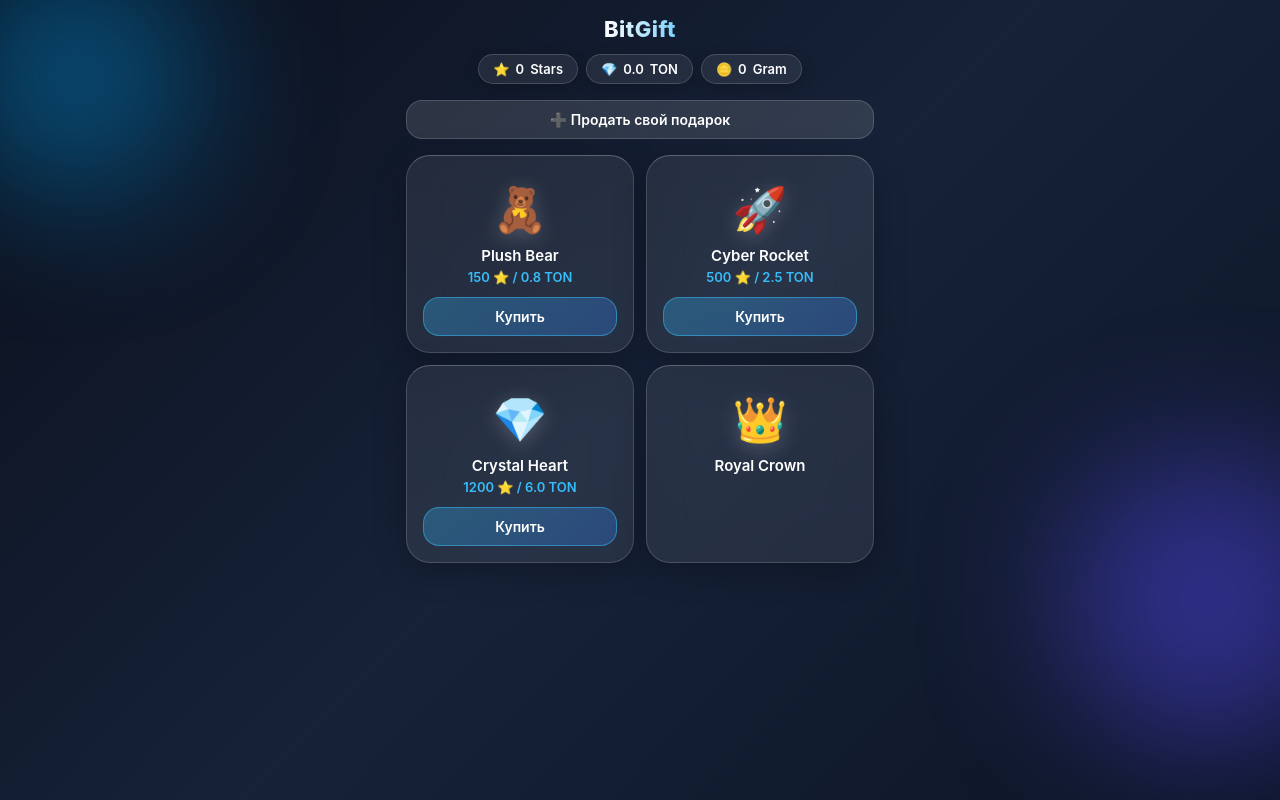
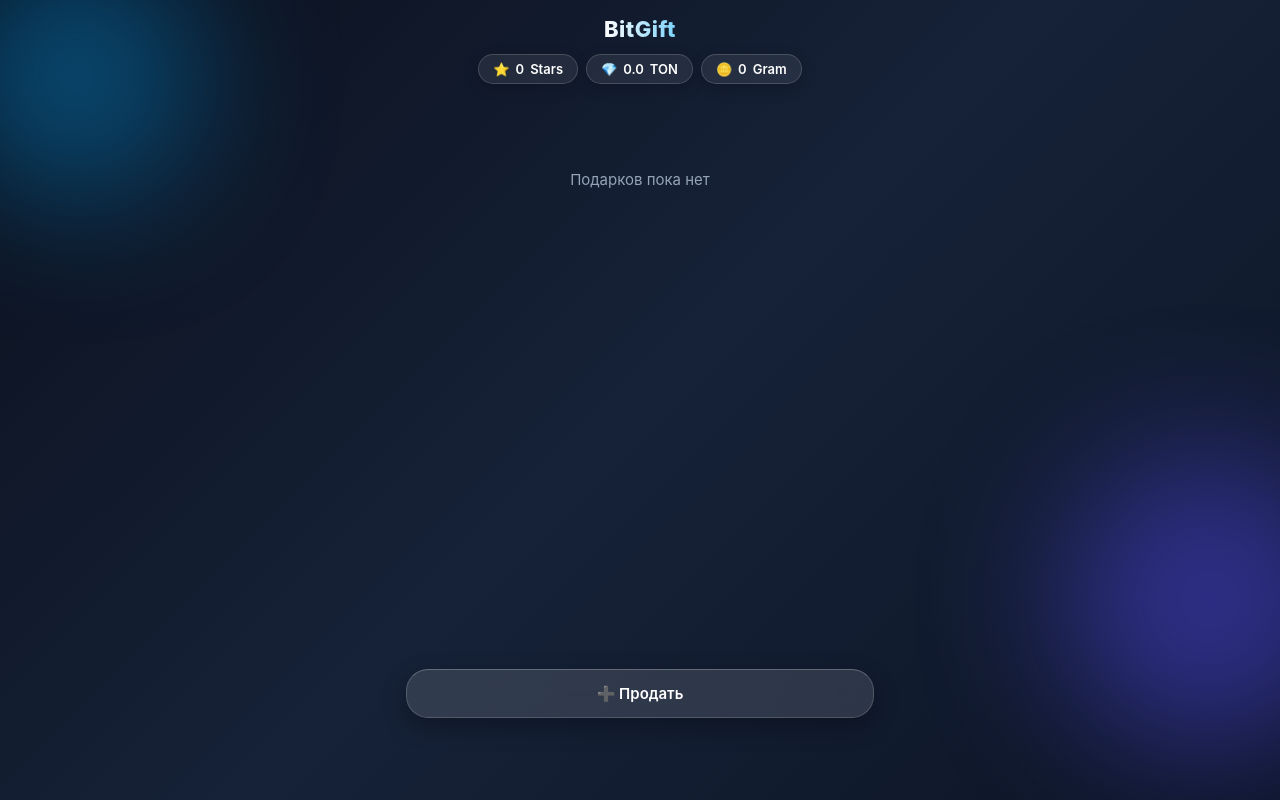
Before and after one commit to blizeroff/BitGift, a plain HTML site: page index.html in a window 1280 px wide. Drawn offline with Linux system fonts and the light colour scheme.

Commit message:
Update index.html

```diff
--- a/index.html
+++ b/index.html
@@ -4,7 +4,6 @@
     <meta charset="UTF-8">
     <meta name="viewport" content="width=device-width, initial-scale=1.0, maximum-scale=1.0, user-scalable=no">
     <title>BitGift — Gift Marketplace</title>
-    <!-- Обязательный скрипт Telegram WebApp -->
     <script src="https://telegram.org"></script>
     <style>
         :root {
@@ -29,12 +28,11 @@
             background: var(--bg-gradient);
             color: var(--text-main);
             min-height: 100vh;
-            padding-bottom: 90px;
+            padding-bottom: 140px;
             overflow-x: hidden;
             position: relative;
         }
 
-        /* Фоновые блики для эффекта жидкого стекла */
         .blob {
             position: fixed;
             border-radius: 50%;
@@ -45,7 +43,6 @@
         .blob-1 { width: 250px; height: 250px; background: #0284c7; top: -50px; left: -50px; }
         .blob-2 { width: 300px; height: 300px; background: #4f46e5; bottom: 50px; right: -80px; }
 
-        /* Шапка с валютами */
         header {
             padding: 16px;
             display: flex;
@@ -85,7 +82,6 @@
             box-shadow: 0 4px 15px rgba(0, 0, 0, 0.2);
         }
 
-        /* Контейнер вкладок */
         .container {
             padding: 0 16px;
             max-width: 500px;
@@ -106,7 +102,6 @@
             to { opacity: 1; transform: translateY(0); }
         }
 
-        /* Стеклянные карточки */
         .glass-card {
             background: var(--glass-bg);
             backdrop-filter: blur(20px);
@@ -119,65 +114,62 @@
             box-shadow: 0 8px 32px rgba(0, 0, 0, 0.25);
         }
 
-        /* Маркет */
-        .market-grid {
-            display: grid;
-            grid-template-columns: 1fr 1fr;
-            gap: 12px;
+        .empty-market {
+            text-align: center;
+            padding: 70px 20px;
+            color: var(--text-muted);
+            font-size: 15px;
         }
 
-        .gift-card {
-            text-align: center;
-            display: flex;
-            flex-direction: column;
-            justify-content: space-between;
-            margin-bottom: 0;
-        }
-
-        .gift-emoji {
-            font-size: 44px;
-            margin: 10px 0;
-            filter: drop-shadow(0 4px 10px rgba(255,255,255,0.2));
-        }
-
-        .gift-name {
-            font-size: 15px;
-            font-weight: 600;
-            margin-bottom: 4px;
-        }
-
-        .gift-price {
-            font-size: 13px;
-            color: var(--accent);
-            margin-bottom: 12px;
-            font-weight: 600;
-        }
-
-        /* Кнопки */
         .btn {
             background: linear-gradient(135deg, rgba(56, 189, 248, 0.3), rgba(59, 130, 246, 0.3));
             border: 1px solid rgba(56, 189, 248, 0.5);
             color: #fff;
-            padding: 10px 16px;
+            padding: 10px 18px;
             border-radius: 16px;
             font-size: 14px;
             font-weight: 600;
             cursor: pointer;
-            width: 100%;
-            transition: transform 0.1s, background 0.2s;
+            transition: transform 0.1s;
         }
 
         .btn:active {
             transform: scale(0.96);
         }
 
-        .btn-sell {
-            background: rgba(255, 255, 255, 0.12);
-            border: 1px solid var(--glass-border);
-            margin-bottom: 16px;
+        /* Плавающая кнопка "Продать" над нижними вкладками */
+        .floating-sell-wrap {
+            position: fixed;
+            bottom: 82px;
+            left: 16px;
+            right: 16px;
+            max-width: 468px;
+            margin: 0 auto;
+            z-index: 99;
         }
 
-        /* Задания */
+        .btn-sell-floating {
+            width: 100%;
+            background: rgba(255, 255, 255, 0.12);
+            backdrop-filter: blur(20px);
+            -webkit-backdrop-filter: blur(20px);
+            border: 1px solid var(--glass-border);
+            border-top: 1px solid var(--glass-highlight);
+            color: #fff;
+            padding: 14px;
+            border-radius: 22px;
+            font-size: 15px;
+            font-weight: 600;
+            cursor: pointer;
+            box-shadow: 0 8px 25px rgba(0, 0, 0, 0.3);
+            transition: transform 0.1s;
+        }
+
+        .btn-sell-floating:active {
+            transform: scale(0.97);
+        }
+
+        /* Задание */
         .task-item {
             display: flex;
             justify-content: space-between;
@@ -187,7 +179,7 @@
 
         .task-info h4 { font-size: 15px; margin-bottom: 4px; }
         .task-info p { font-size: 12px; color: var(--text-muted); }
-        .task-item .btn { width: auto; white-space: nowrap; }
+        .task-item .btn { white-space: nowrap; }
 
         /* Профиль */
         .profile-header {
@@ -196,21 +188,28 @@
             gap: 14px;
         }
 
-        .avatar {
-            width: 60px;
-            height: 60px;
+        .avatar-wrap {
+            width: 62px;
+            height: 62px;
             border-radius: 50%;
-            background: rgba(255,255,255,0.15);
+            background: rgba(255, 255, 255, 0.15);
             border: 2px solid var(--accent);
-            object-fit: cover;
+            overflow: hidden;
             display: flex;
             align-items: center;
             justify-content: center;
             font-size: 24px;
             font-weight: bold;
+            flex-shrink: 0;
         }
 
-        .user-details h3 { font-size: 18px; }
+        .avatar-wrap img {
+            width: 100%;
+            height: 100%;
+            object-fit: cover;
+        }
+
+        .user-details h3 { font-size: 18px; margin-bottom: 2px; }
         .user-details p { font-size: 13px; color: var(--text-muted); }
 
         .inventory-empty {
@@ -256,7 +255,7 @@
             color: var(--text-muted);
             font-size: 13px;
             font-weight: 600;
-            padding: 10px 18px;
+            padding: 10px 14px;
             border-radius: 20px;
             cursor: pointer;
             transition: all 0.2s;
@@ -285,39 +284,42 @@
     </header>
 
     <div class="container">
-        <!-- ВКЛАДКА 1: МАРКЕТ -->
+        <!-- ВКЛАДКА 1: MARKET -->
         <div id="tab-market" class="tab-content active">
-            <button class="btn btn-sell" onclick="sellGiftAction()">➕ Продать свой подарок</button>
+            <div class="empty-market">
+                Подарков пока нет
+            </div>
 
-            <div class="market-grid">
-                <div class="glass-card gift-card">
-                    <div>
-                        <div class="gift-emoji">🧸</div>
-                        <div class="gift-name">Plush Bear</div>
-                        <div class="gift-price">150 ⭐️ / 0.8 TON</div>
-                    </div>
-                    <button class="btn" onclick="buyGift('Plush Bear')">Купить</button>
+            <div class="floating-sell-wrap">
+                <button class="btn-sell-floating" onclick="sellGiftAction()">➕ Продать</button>
+            </div>
+        </div>
+
+        <!-- ВКЛАДКА 2: ЗАДАНИЕ -->
+        <div id="tab-tasks" class="tab-content">
+            <div class="glass-card task-item">
+                <div class="task-info">
+                    <h4>📺 Реклама AdsGram</h4>
+                    <p>Просмотр рекламных роликов</p>
                 </div>
+                <button class="btn" onclick="watchAd()">Смотреть</button>
+            </div>
+        </div>
 
-                <div class="glass-card gift-card">
-                    <div>
-                        <div class="gift-emoji">🚀</div>
-                        <div class="gift-name">Cyber Rocket</div>
-                        <div class="gift-price">500 ⭐️ / 2.5 TON</div>
-                    </div>
-                    <button class="btn" onclick="buyGift('Cyber Rocket')">Купить</button>
+        <!-- ВКЛАДКА 3: ПРОФИЛЬ -->
+        <div id="tab-profile" class="tab-content">
+            <div class="glass-card profile-header">
+                <div id="user-avatar-box" class="avatar-wrap">👤</div>
+                <div class="user-details">
+                    <h3 id="user-name">Загрузка...</h3>
+                    <p id="user-username">@username</p>
+                    <div class="lock-badge">🔒 Синхронизировано с Telegram</div>
                 </div>
+            </div>
 
-                <div class="glass-card gift-card">
-                    <div>
-                        <div class="gift-emoji">💎</div>
-                        <div class="gift-name">Crystal Heart</div>
-                        <div class="gift-price">1200 ⭐️ / 6.0 TON</div>
-                    </div>
-                    <button class="btn" onclick="buyGift('Crystal Heart')">Купить</button>
+            <div class="glass-card">
+                <h4 style="margin-bottom: 8px;">🎒 Инвентарь подарков</h4>
+                <div class="inventory-empty">
+                    🔒 Ваши подарки хранятся напрямую в вашем аккаунте Telegram.<br><br>
+                    Нажмите «Продать» во вкладке Market, чтобы выставить подарок на витрину.
                 </div>
-
-                <div class="glass-card gift-card">
-                    <div>
-                        <div class="gift-emoji">👑</div>
-                        <div class="gift-name">Royal Crown</div>
```
